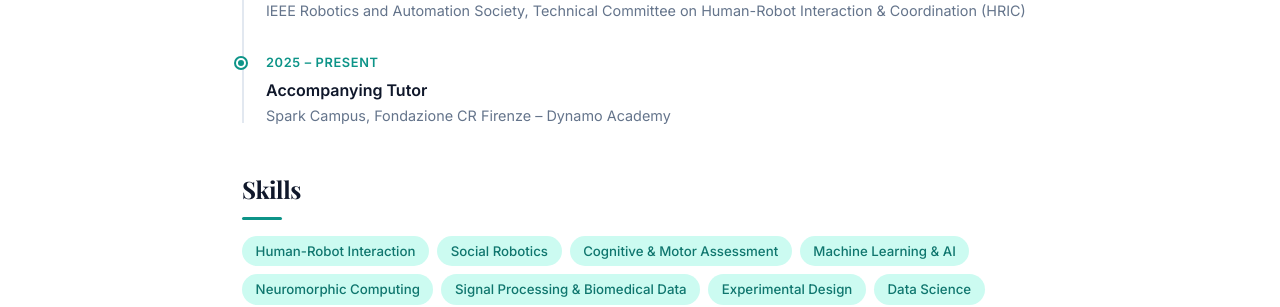
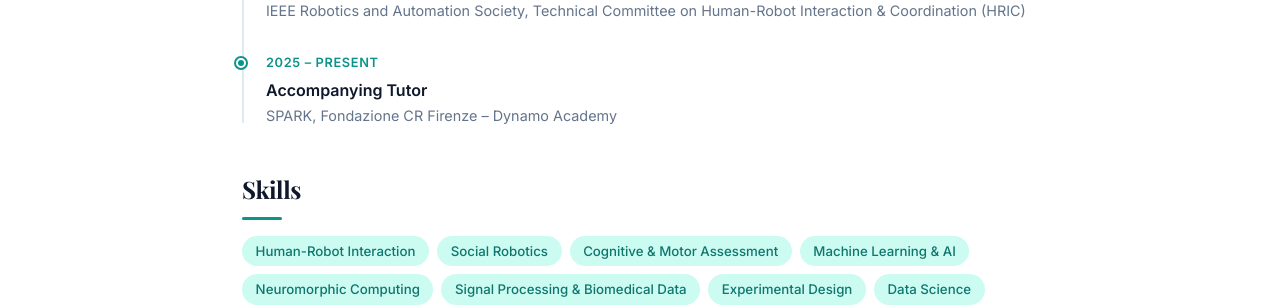
Before and after one commit to marcovmaselli/marcovmaselli.github.io, a Jekyll site: the page built from cv.md, in a window 1280 px wide and 900 px high, scrolled down 3550 px. Shown: the part 160-467 px from the top of the window. Built offline with Jekyll 4.4.1, drawn with Linux system fonts in a browser that asks for light colours; a style sheet for code colours, icons or effects is not loaded.

Commit message:
Update CV: correct organization name for Accompanying Tutor role

```diff
--- a/cv.md
+++ b/cv.md
@@ -133,7 +133,7 @@ title: Curriculum Vitae
   <div class="timeline-item">
     <div class="timeline-date">2025 – Present</div>
     <div class="timeline-title">Accompanying Tutor</div>
-    <div class="timeline-sub">Spark Campus, Fondazione CR Firenze – Dynamo Academy</div>
+    <div class="timeline-sub">SPARK, Fondazione CR Firenze – Dynamo Academy</div>
   </div>
 </div>
 
```
Also changed, not shown: 1 other file.
